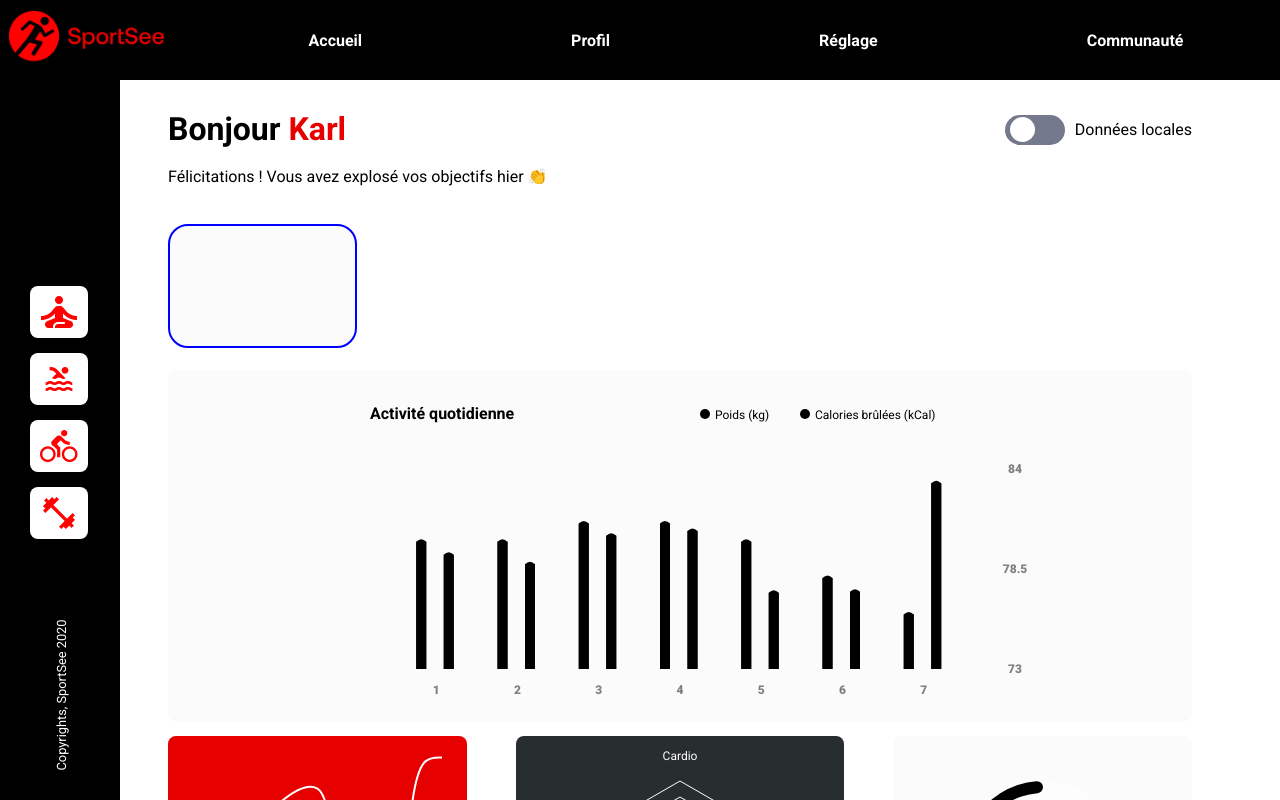
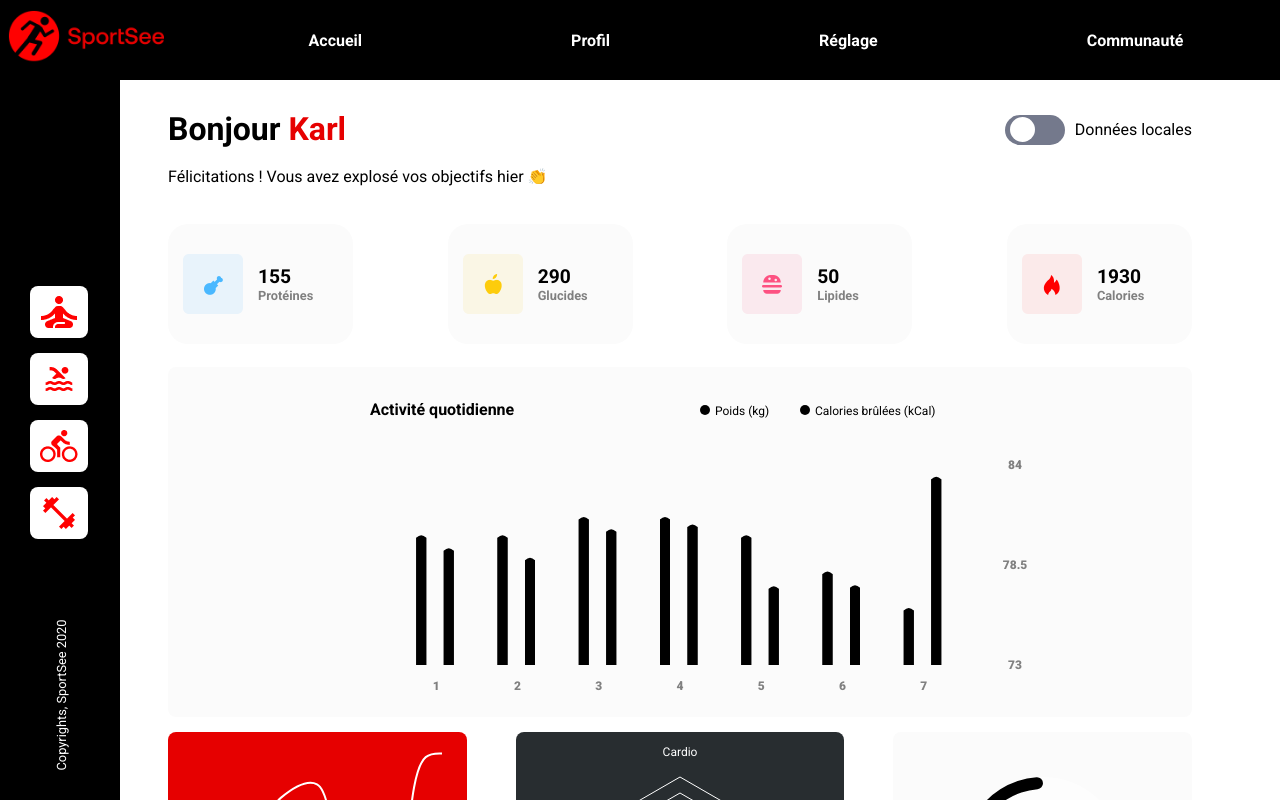
Before and after one commit to ThomasBfrd/OC_PROJET_12, a React (Vite) app: page / in a window 1280 px wide. Shown: the top 800 px of the page. Built offline with nearby package versions, Linux system fonts and the light colour scheme.

Commit message:
feat: envoi des données du user dans le composant Card

```diff
--- a/src/features/components/card/Card.scss
+++ b/src/features/components/card/Card.scss
@@ -4,7 +4,7 @@
     height: 120px;
 	width: 260px;
     background-color: #fbfbfb;
-    border: solid 2px blue;
+    // border: solid 2px blue;
     display: flex;
     justify-content: start;
     align-items: center;
@@ -40,7 +40,7 @@
         height: 120px;
         width: 170px;
         background-color: #fbfbfb;
-        border: solid 2px blue;
+        // border: solid 2px blue;
         display: flex;
         justify-content: start;
         align-items: center;
--- a/src/features/components/card/Card.tsx
+++ b/src/features/components/card/Card.tsx
@@ -1,16 +1,42 @@
-import React from 'react'
 import './Card.scss'
+import { KeyData } from '../../../app/core/interfaces/user-infos.interface'
+import { CardData } from '../../../app/core/interfaces/card-data-interface'
 
-export default function Card({image, number, text}: {image: string, number: string, text: string}) {
+export default function Card({userKeyData}: {userKeyData: KeyData}) {
+  const keyDataCards: Array<CardData> = [
+    {
+      image: "/public/protein-icon.png",
+      value: userKeyData.proteinCount,
+      text: "Protéines",
+    },
+    {
+      image: "/public/carbs-icon.png",
+      value: userKeyData.carbohydrateCount,
+      text: "Glucides",
+    },
+    {
+      image: "/public/fat-icon.png",
+      value: userKeyData.lipidCount,
+      text: "Lipides",
+    },
+    {
+      image: "/public/calories-icon.png",
+      value: userKeyData.calorieCount,
+      text: "Calories",
+    },
+  ]
+
   return (
     <>
-       <div className='card'>
-            <img className='card-image' src={image} alt={text}></img>
+      {keyDataCards.map((card: CardData) => (
+       <div key={card.text} className='card'>
+            <img className='card-image' src={card.image} alt={card.text}></img>
             <div className="card-text">
-              <span className='card-stats'>{number}</span>
-              <span className='card-type'>{text}</span>
+              <span className='card-stats'>{card.value}</span>
+              <span className='card-type'>{card.text}</span>
             </div>
         </div>
+      ))}
     </>
   )
 }
```
